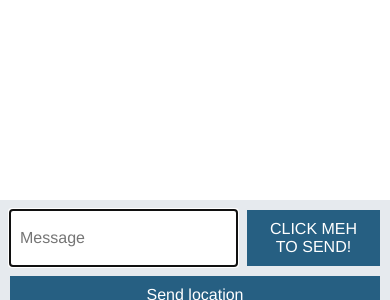
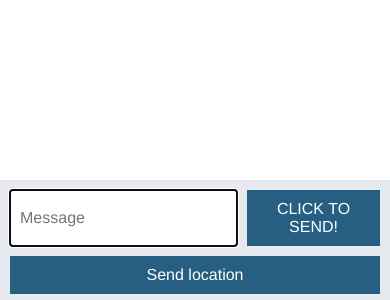
Before and after one commit to velossien/node-chat-app, a website: page public/chat.html in a window 390 px wide. Shown: the part 544-844 px from the top of the page. Drawn offline with nearby package versions, Linux system fonts and the light colour scheme; no server answers.

Commit message:
Trying a fix for responsive layout.

```diff
--- a/public/chat.html
+++ b/public/chat.html
@@ -24,7 +24,7 @@
     <div class="chat__footer">
         <form id="message-form">
             <input name="message" type="text" placeholder="Message" autofocus autocomplete="off" />
-            <button>CLICK MEH TO SEND!</button>
+            <button>CLICK TO SEND!</button>
         </form>
 
         <button id="send-location">Send location</button>
--- a/public/css/styles.css
+++ b/public/css/styles.css
@@ -187,7 +187,7 @@ button:disabled {
 
   .chat__footer {
     flex-direction: column;
-    height: 100px;
+    height: 120px;
   }
 
   .chat__footer form {
```
